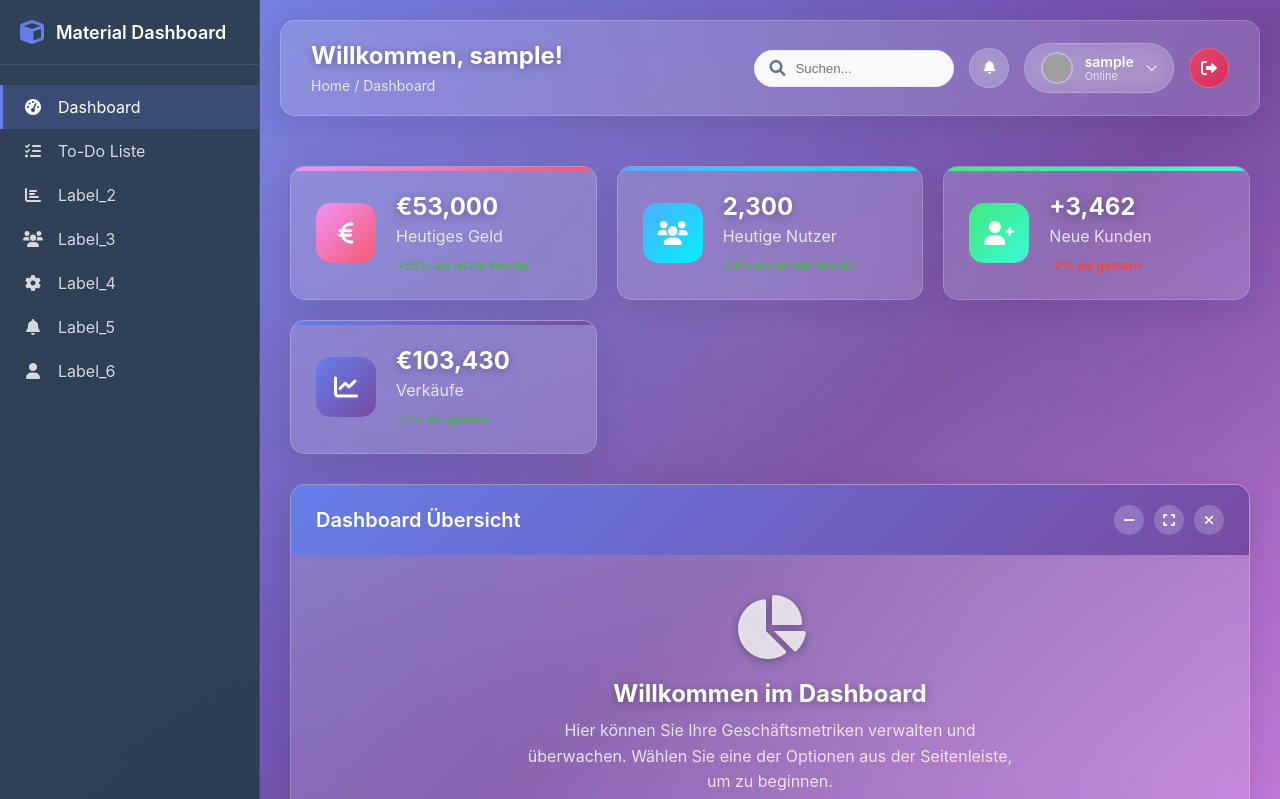
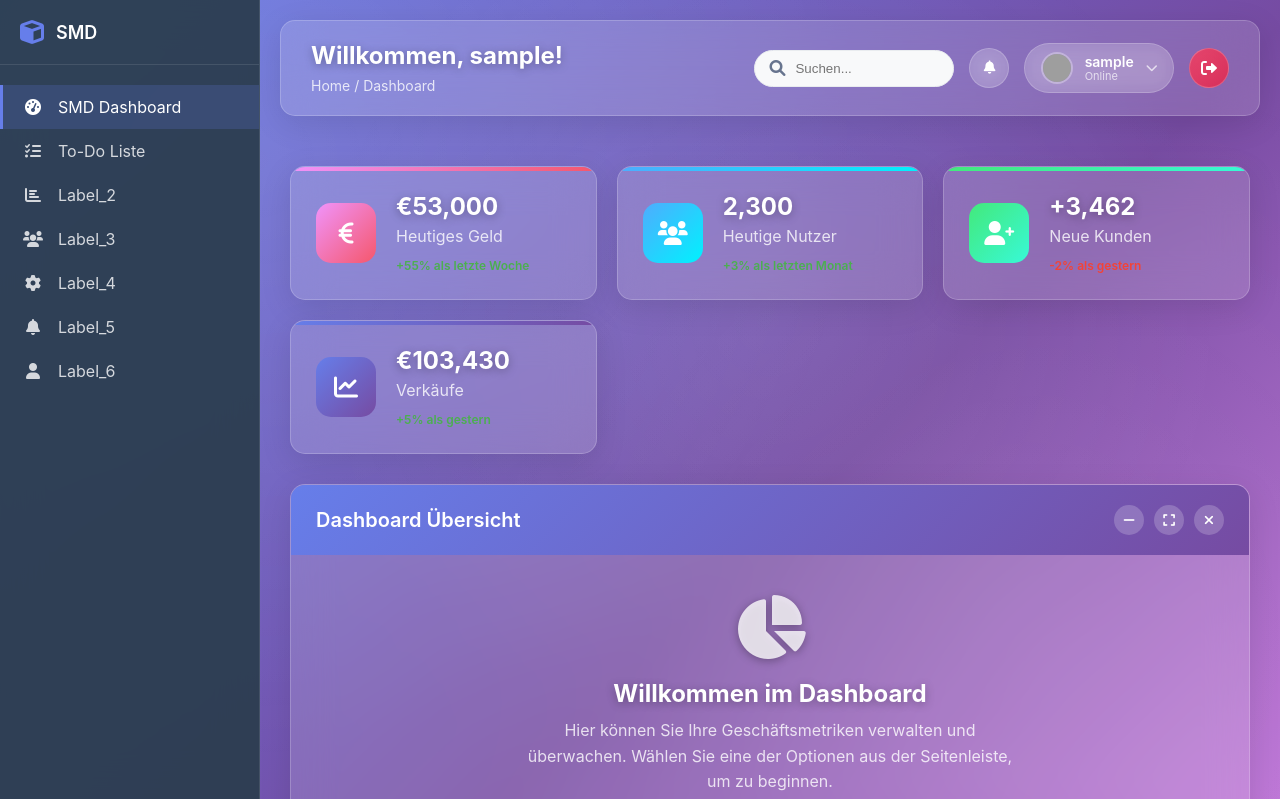
Before and after one commit to babafish12/SMD, a Flask app: page /home in a window 1280 px wide. Shown: the top 799 px of the page. Run offline with Flask 3, Linux system fonts and the light colour scheme; the visitor is signed in with stand-in values (Sample User, id 1); data that the repository does not hold is empty; grey boxes are pictures that could not be loaded.

Commit message:
personalisiern

```diff
--- a/templates/empty.html
+++ b/templates/empty.html
@@ -13,14 +13,14 @@
         <div class="logo-section">
             <div class="logo">
                 <i class="fas fa-cube"></i>
-                <span>Material Dashboard</span>
+                <span>SMD</span>
             </div>
         </div>
 
         <nav class="nav-menu">
             <a href="{{ url_for('home') }}" class="nav-item {% if page == 'Dashboard' %}active{% endif %}">
                 <i class="fas fa-tachometer-alt"></i>
-                <span>Dashboard</span>
+                <span>SMD Dashboard</span>
             </a>
             <a href="{{ url_for('todo_page') }}" class="nav-item">
                 <i class="fas fa-tasks"></i>
--- a/templates/home.html
+++ b/templates/home.html
@@ -3,7 +3,7 @@
 <head>
     <meta charset="utf-8">
     <meta name="viewport" content="width=device-width, initial-scale=1">
-    <title>Dashboard - Material Dashboard</title>
+    <title>Dashboard - SMD</title>
     <link rel="stylesheet" href="{{ url_for('static', filename='dashboard.css') }}">
     <link rel="stylesheet" href="https://cdnjs.cloudflare.com/ajax/libs/font-awesome/6.0.0/css/all.min.css">
 </head>
@@ -13,14 +13,14 @@
         <div class="logo-section">
             <div class="logo">
                 <i class="fas fa-cube"></i>
-                <span>Material Dashboard</span>
+                <span>SMD</span>
             </div>
         </div>
 
         <nav class="nav-menu">
             <a href="{{ url_for('home') }}" class="nav-item active">
                 <i class="fas fa-tachometer-alt"></i>
-                <span>Dashboard</span>
+                <span>SMD Dashboard</span>
             </a>
             <a href="{{ url_for('todo_page') }}" class="nav-item">
                 <i class="fas fa-tasks"></i>
--- a/templates/todo.html
+++ b/templates/todo.html
@@ -13,14 +13,14 @@
         <div class="logo-section">
             <div class="logo">
                 <i class="fas fa-cube"></i>
-                <span>Material Dashboard</span>
+                <span>SMD</span>
             </div>
         </div>
 
         <nav class="nav-menu">
             <a href="{{ url_for('home') }}" class="nav-item">
                 <i class="fas fa-tachometer-alt"></i>
-                <span>Dashboard</span>
+                <span>SMD Dashboard</span>
             </a>
             <a href="{{ url_for('todo_page') }}" class="nav-item active">
                 <i class="fas fa-tasks"></i>
```
